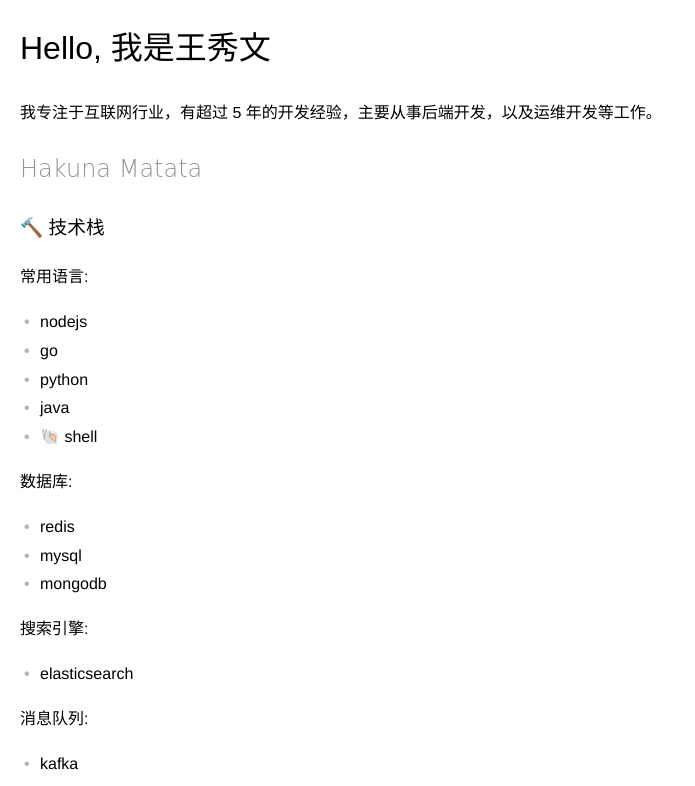
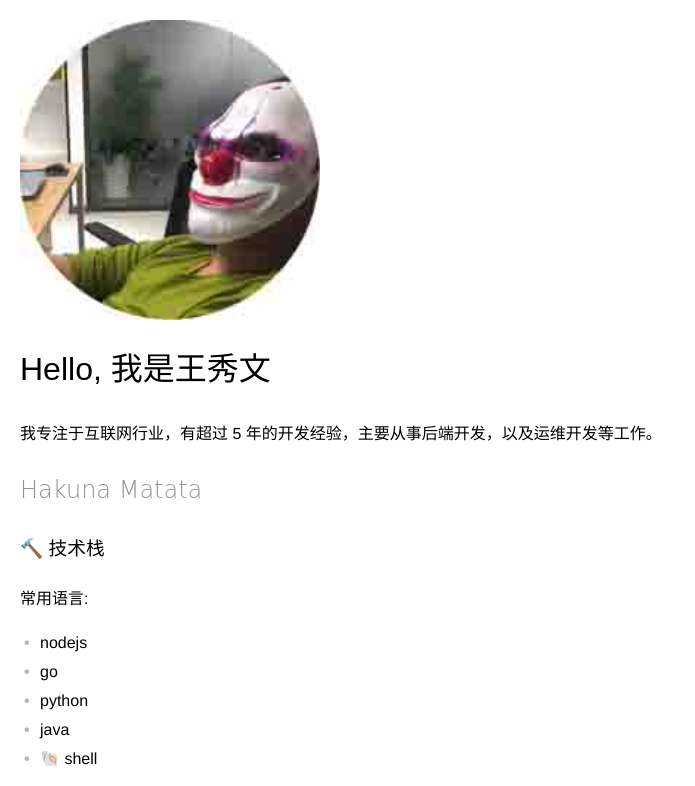
Before and after one commit to wangxiuwen/resume, a plain HTML site: page src/index.html in a window 1280 px wide. Shown: the top 786 px of the page, without its empty margins (0-695 px from the left). Drawn offline with Linux system fonts and the light colour scheme; a web font is replaced by a local one.

Commit message:
Update index.html

```diff
--- a/src/index.html
+++ b/src/index.html
@@ -46,6 +46,11 @@
 <title>王秀文的个人简历</title>
 
 <noscript>
+
+ <p>
+    <img src="avatar.jpg" alt="wangxiuwen" width="300" height="300">
+</p>
+
 # Hello, 我是王秀文
 
 我专注于互联网行业，有超过 5 年的开发经验，主要从事后端开发，以及运维开发等工作。
```
